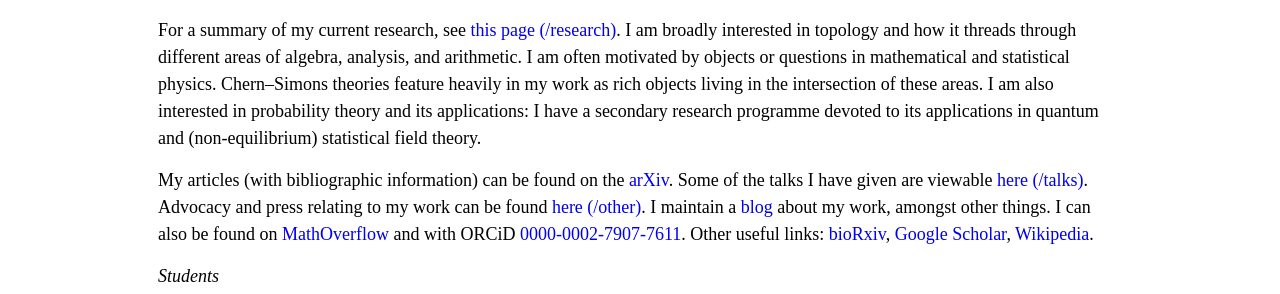
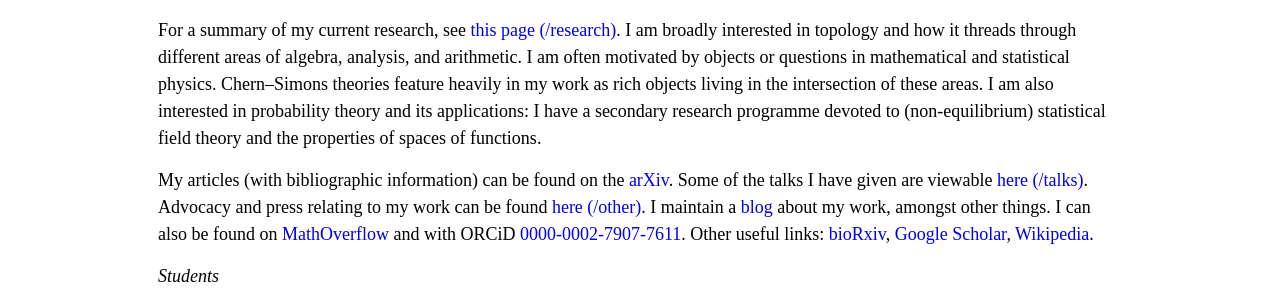
Before and after one commit to DARSakthi/DARSakthi.github.io, a Jekyll site: the page built from index.markdown, in a window 1280 px wide. Shown: the part 344-638 px from the top of the page. Built offline with Jekyll 4.4.1, drawn with Linux system fonts in a browser that asks for light colours.

Commit message:
Update index.markdown

```diff
--- a/index.markdown
+++ b/index.markdown
@@ -14,7 +14,7 @@ Email: dalton.sakthivadivel@verses.ai
 
 I am currently a visitor at the [CUNY Graduate Centre](https://www.gc.cuny.edu) under the Einstein Chair professorship in [mathematics](https://www.gc.cuny.edu/mathematics). I am also the lead researcher in the theory group at the [VERSES Research Lab](https://darsakthi.github.io/verses-lab/). Previously, I have been at Stony Brook University and MIT.
 
-For a summary of my current research, see [this page (/research)](https://darsakthi.github.io/research). I am broadly interested in topology and how it threads through different areas of algebra, analysis, and arithmetic. I am often motivated by objects or questions in mathematical and statistical physics. Chern--Simons theories feature heavily in my work as rich objects living in the intersection of these areas. I am also interested in probability theory and its applications: I have a secondary research programme devoted to its applications in quantum and (non-equilibrium) statistical field theory.
+For a summary of my current research, see [this page (/research)](https://darsakthi.github.io/research). I am broadly interested in topology and how it threads through different areas of algebra, analysis, and arithmetic. I am often motivated by objects or questions in mathematical and statistical physics. Chern--Simons theories feature heavily in my work as rich objects living in the intersection of these areas. I am also interested in probability theory and its applications: I have a secondary research programme devoted to (non-equilibrium) statistical field theory and the properties of spaces of functions.
 
 My articles (with bibliographic information) can be found on the [arXiv](https://arxiv.org/a/0000-0002-7907-7611.html). Some of the talks I have given are viewable [here (/talks)](https://darsakthi.github.io/talks). Advocacy and press relating to my work can be found [here (/other)](https://darsakthi.github.io/other/). I maintain a [blog](https://darsakthi.github.io/blog) about my work, amongst other things. I can also be found on [MathOverflow](https://mathoverflow.net/users/370636/dalton-a-r-sakthivadivel) and with ORCiD [0000-0002-7907-7611](https://orcid.org/0000-0002-7907-7611). Other useful links: [bioRxiv](https://www.biorxiv.org/search/author1%3ADalton%2BA%2BR%2BSakthivadivel%2B), [Google Scholar](https://scholar.google.com/citations?user=mWJtfUUAAAAJ), [Wikipedia](https://en.wikipedia.org/wiki/User:Dalton.sakthi).
 
```
